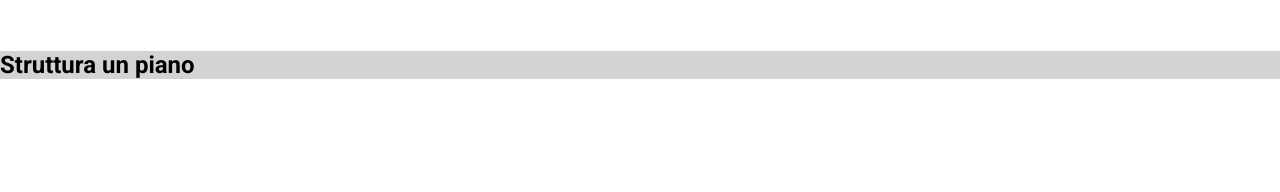
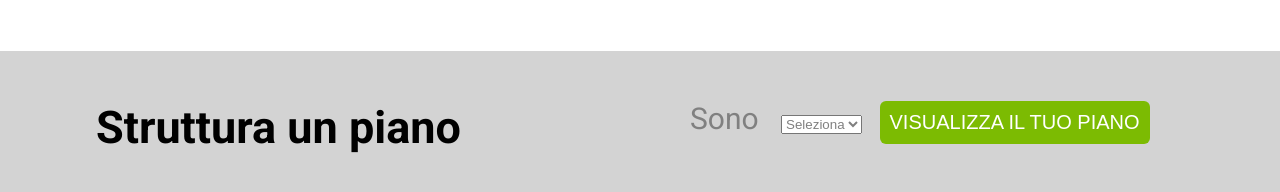
Before and after one commit to gl-guccione/htmlcss-fluentify, a plain HTML site: page index.html in a window 1280 px wide. Shown: the part 1752-1944 px from the top of the page. Before the commit the page ends 1831 px from the top, so only its background shows below. Drawn offline with Linux system fonts and the light colour scheme.

Commit message:
done footer

```diff
--- a/css/style.css
+++ b/css/style.css
@@ -77,11 +77,13 @@ header {
 button.blue {
   background-color: #0c325a;
   padding: 0 30px;
+  border: 2px solid #fff;
 }
 
 button.green {  /* header-top & header-title */
   background-color: #7cbb02;
   padding: 0 15px;
+  border: none;
 }
 
 button {  /* header-top & header-title */
@@ -201,7 +203,48 @@ section.discover img {
 /* footer */
 footer {
   background-color: #d3d3d3;
+  font-size: 30px;
+  padding-bottom: 50px;
 }
 
+footer::after {
+  content: "";
+  display: table;
+  clear: both;
+}
+
+footer > div.box {
+  padding: 50px 0;
+}
+
+footer div.col-left {
+  float: left;
+  width: calc(100%/2);
+}
+
+footer div.col-right {
+  float: right;
+  width: calc(100%/2);
+  padding-left: 50px;
+}
+
+footer label {
+  padding-right: 15px;
+}
+
+footer option {
+  padding: 0 15px;
+}
+
+footer button.green {
+  color: #fff;
+  margin: 0 10px;
+  padding: 10px 10px;
+  font-size: 20px;
+}
+
+footer .col-right > * {
+  color: #808080;
+}
 
 /* /footer */
--- a/index.html
+++ b/index.html
@@ -106,9 +106,27 @@
       </div> <!-- /.box for center -->
     </main>
 
+    <!-- footer -->
     <footer>
-      <h2>Struttura un piano</h2>
-
+      <div class="box"> <!-- .box for center -->
+        <div class="col-left">
+          <h2>Struttura un piano</h2>
+        </div>
+        <div class="col-right">
+          <label for="idlevel">Sono</label>
+          <select id="idlevel" name="level">
+            <option value="Select" disabled selected>Seleziona</option>
+            <option value="A1">A1</option>
+            <option value="A2">A2</option>
+            <option value="B1">B1</option>
+            <option value="B2">B2</option>
+            <option value="C1">C1</option>
+            <option value="C2">C2</option>
+          </select>
+          <button type="button" class="green" name="button">Visualizza il tuo piano</button>
+        </div>
+      </div> <!-- /.box for center -->
     </footer>
+    <!-- /footer -->
   </body>
 </html>
```
